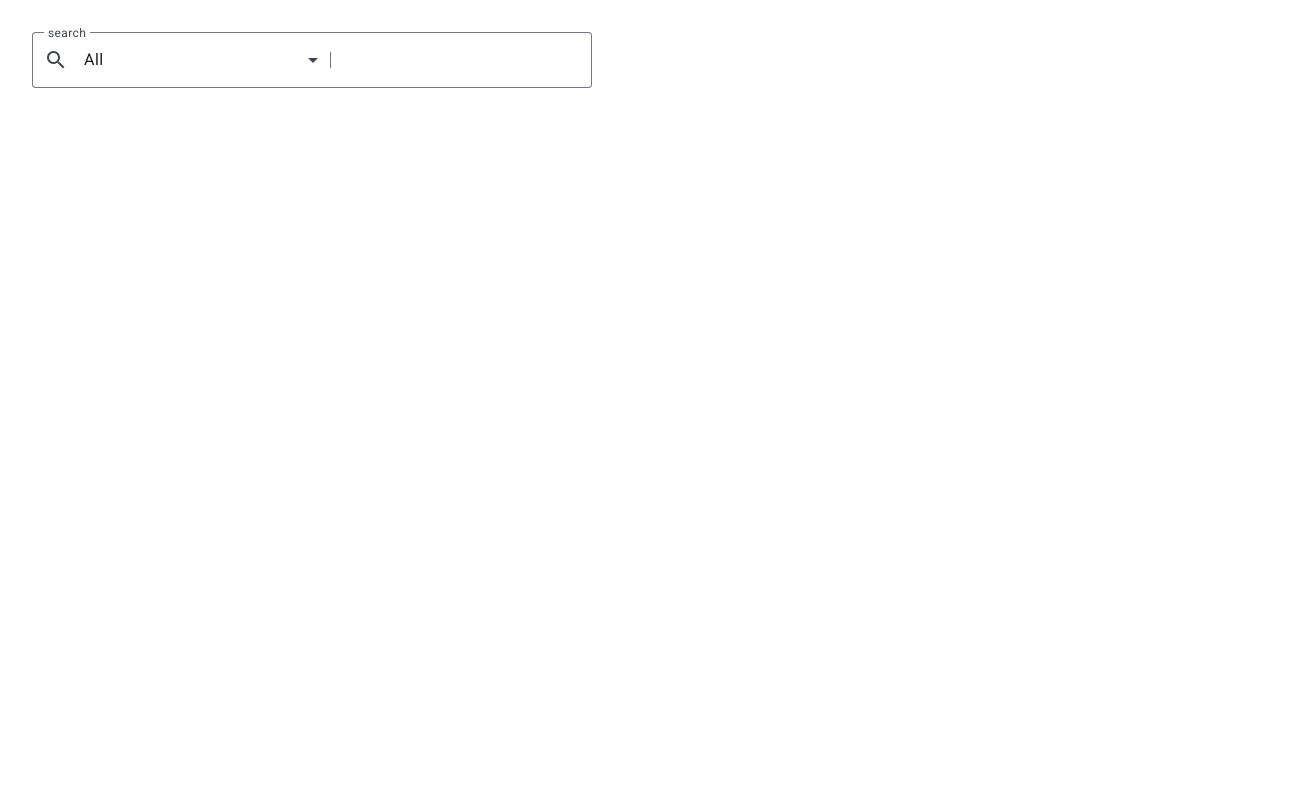
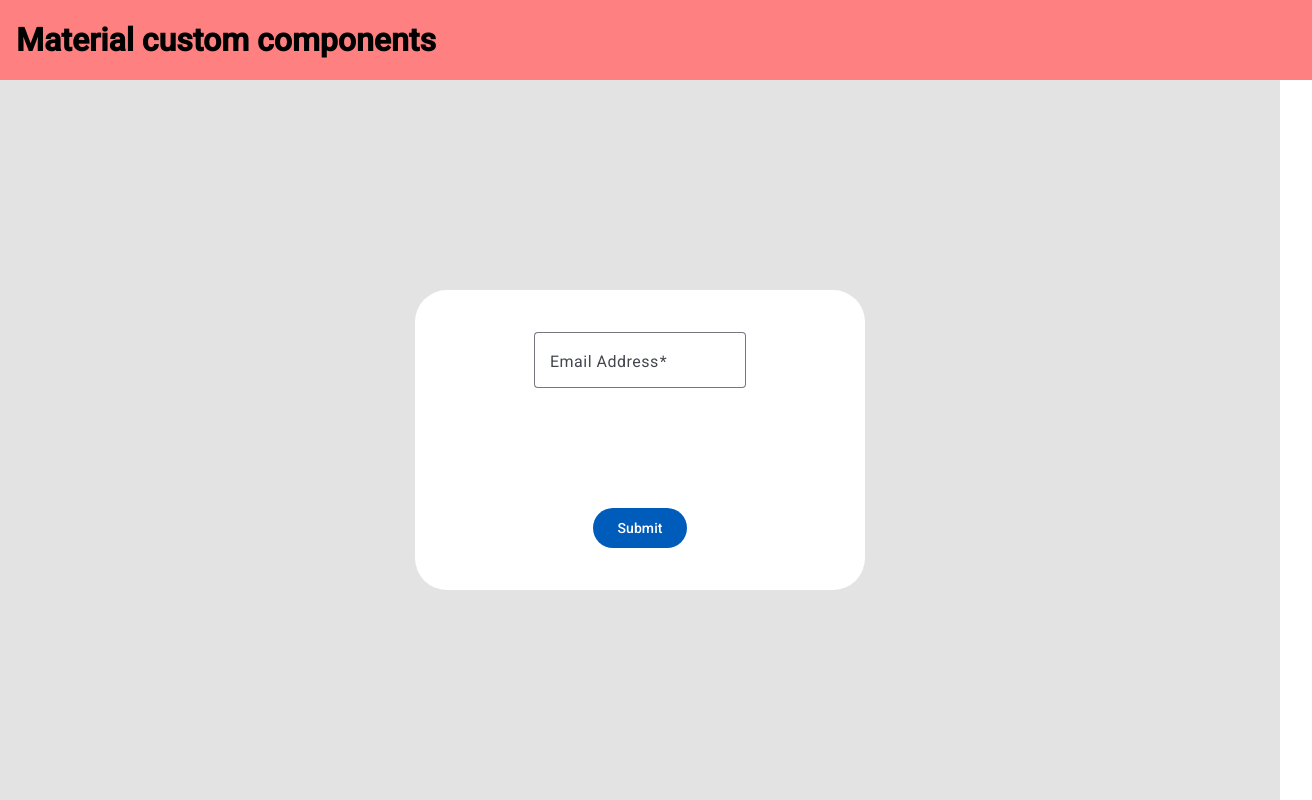
Before and after one commit to hkhodkar/material-custom-components, an Angular app: page / in a window 1280 px wide. Shown: the whole page, 1312 px wide, since content can reach past the window. Built offline with nearby package versions, Linux system fonts and the light colour scheme.

Commit message:
feat: implement custom input component

```diff
--- a/src/app/app.component.html
+++ b/src/app/app.component.html
@@ -1 +1,12 @@
-<app-search-form-field-container />
+<header>
+  <h1>Material custom components</h1>
+</header>
+<form [formGroup]="form" (ngSubmit)="onSubmit()">
+  <app-custom-material-input
+    label="Email Address"
+    type="email"
+    formControlName="email"
+  >
+  </app-custom-material-input>
+  <button mat-flat-button type="submit">Submit</button>
+</form>
--- a/src/app/app.component.scss
+++ b/src/app/app.component.scss
@@ -0,0 +1,25 @@
+:host {
+  display: grid;
+  grid-template-rows: 80px auto;
+  grid-template-columns: auto;
+  height: 100vh;
+  background-color: #e3e3e3;
+  header {
+    padding-inline: 1rem;
+    width: 100%;
+    background: #fe8080;
+  }
+
+  form {
+    place-self: center;
+    border-radius: 2rem;
+    background-color: #fff;
+    width: 450px;
+    display: flex;
+    flex-direction: column;
+    justify-content: space-around;
+    align-items: center;
+    height: 300px;
+    gap: 1rem;
+  }
+}
--- a/src/app/app.component.ts
+++ b/src/app/app.component.ts
@@ -1,13 +1,42 @@
 import { Component } from '@angular/core';
 import { RouterOutlet } from '@angular/router';
-import { SearchFormFieldContainerComponent } from "./search-form-field-container/search-form-field-container.component";
+import { SearchFormFieldContainerComponent } from './search-form-field-container/search-form-field-container.component';
+import {
+  FormGroup,
+  FormControl,
+  Validators,
+  ReactiveFormsModule,
+} from '@angular/forms';
+import { CustomMaterialInputComponent } from './custom-material-input/custom-material-input.component';
+import { MatButtonModule } from '@angular/material/button';
 
 @Component({
   selector: 'app-root',
-  imports: [SearchFormFieldContainerComponent],
+  imports: [ReactiveFormsModule, CustomMaterialInputComponent, MatButtonModule],
   templateUrl: './app.component.html',
-  styleUrl: './app.component.scss'
+  styleUrl: './app.component.scss',
 })
 export class AppComponent {
   title = 'material-custom-components';
+  form!: FormGroup;
+
+  ngOnInit() {
+    this.form = new FormGroup({
+      email: new FormControl('', [
+        Validators.required,
+        Validators.email,
+        Validators.minLength(5),
+        Validators.maxLength(50),
+      ]),
+    });
+  }
+
+  onSubmit() {
+    console.log('asdasdasd');
+
+    if (this.form.valid) {
+      // Process form data...
+      console.log('Form Value:', this.form.value);
+    }
+  }
 }
--- /dev/null
+++ b/src/app/custom-material-input/CustomErrorStateMatcher.ts
@@ -0,0 +1,11 @@
+import { ErrorStateMatcher } from '@angular/material/core';
+import { FormControl, FormGroupDirective, NgForm } from '@angular/forms';
+
+export class CustomErrorStateMatcher implements ErrorStateMatcher {
+  isErrorState(
+    control: FormControl | null,
+    form: FormGroupDirective | NgForm | null
+  ): boolean {
+    return !!(control && control.invalid && (control.dirty || control.touched));
+  }
+}
--- /dev/null
+++ b/src/app/custom-material-input/custom-material-input.component.html
@@ -0,0 +1,35 @@
+<mat-form-field [appearance]="appearance()">
+  <mat-label>{{ label() }}</mat-label>
+
+  <input
+    matInput
+    [type]="type()"
+    [value]="value"
+    (input)="onInput($event)"
+    (blur)="onBlur()"
+    [formControl]="control"
+    [errorStateMatcher]="matcher"
+  />
+
+  <mat-error *ngIf="control?.errors?.['required']">
+    This field is required.
+  </mat-error>
+
+  <mat-error *ngIf="control?.errors?.['email']">
+    Please enter a valid email address.
+  </mat-error>
+
+  <mat-error *ngIf="control?.errors?.['minlength']">
+    Minimum length is
+    {{ control.errors?.['minlength'].requiredLength }} characters.
+  </mat-error>
+
+  <mat-error *ngIf="control?.errors?.['maxlength']">
+    Maximum length is
+    {{ control.errors?.['maxlength'].requiredLength }} characters.
+  </mat-error>
+
+  <mat-error *ngIf="control?.errors?.['customError']">
+    {{ control.errors?.['customError'] }}
+  </mat-error>
+</mat-form-field>
--- /dev/null
+++ b/src/app/custom-material-input/custom-material-input.component.ts
@@ -0,0 +1,99 @@
+import {
+  Component,
+  forwardRef,
+  Input,
+  Optional,
+  Self,
+  ChangeDetectionStrategy,
+  OnInit,
+  inject,
+  input,
+} from '@angular/core';
+import {
+  ControlValueAccessor,
+  NG_VALUE_ACCESSOR,
+  NgControl,
+  FormControl,
+  FormsModule,
+  ReactiveFormsModule,
+} from '@angular/forms';
+import { CommonModule } from '@angular/common';
+import {
+  MatFormFieldAppearance,
+  MatFormFieldModule,
+} from '@angular/material/form-field';
+import { MatInputModule } from '@angular/material/input';
+import { ErrorStateMatcher } from '@angular/material/core';
+import { CustomErrorStateMatcher } from './CustomErrorStateMatcher';
+import { InputTypes } from '../models/input-types';
+
+@Component({
+  selector: 'app-custom-material-input',
+  standalone: true,
+  imports: [
+    CommonModule,
+    FormsModule,
+    ReactiveFormsModule,
+    MatFormFieldModule,
+    MatInputModule,
+  ],
+  templateUrl: './custom-material-input.component.html',
+  styleUrls: ['./custom-material-input.component.scss'],
+  changeDetection: ChangeDetectionStrategy.OnPush,
+  providers: [
+    {
+      provide: ErrorStateMatcher,
+      useClass: CustomErrorStateMatcher,
+    },
+  ],
+})
+export class CustomMaterialInputComponent implements ControlValueAccessor {
+  matcher = inject(ErrorStateMatcher);
+  ngControl = inject(NgControl, { optional: true, self: true });
+
+  value = '';
+  disabled = false;
+  label = input.required<string>();
+  type = input<InputTypes>('text');
+  appearance = input<MatFormFieldAppearance>('outline');
+  placeholder = input<string>();
+
+  private onChange = (value: any) => {};
+  private onTouched = () => {};
+
+  constructor() {
+    if (this.ngControl) {
+      this.ngControl.valueAccessor = this;
+    }
+  }
+
+  get control(): FormControl {
+    return this.ngControl?.control as FormControl;
+  }
+
+  writeValue(value: any): void {
+    this.value = value;
+  }
+
+  registerOnChange(fn: any): void {
+    this.onChange = fn;
+  }
+
+  registerOnTouched(fn: any): void {
+    this.onTouched = fn;
+  }
+
+  setDisabledState(isDisabled: boolean): void {
+    this.disabled = isDisabled;
+  }
+
+  onInput(event: Event) {
+    const input = (event.target as HTMLInputElement).value;
+    this.value = input;
+    this.onChange(input);
+  }
+
+  onBlur() {
+    this.onTouched();
+  }
+}
--- /dev/null
+++ b/src/app/models/input-types.ts
@@ -0,0 +1 @@
+export type InputTypes = 'email' | 'text' | 'number' | 'url';
--- a/src/styles.scss
+++ b/src/styles.scss
@@ -1,4 +1,4 @@
 /* You can add global styles to this file, and also import other style files */
 
-html, body { height: 100%; }
+html, body { width: 100vw; height: 100vh; }
 body { margin: 0; font-family: Roboto, "Helvetica Neue", sans-serif; }
```
Also changed, not shown: src/app/custom-material-input/custom-material-input.component.scss (added), 1 other file (tests, documents, lock files or other folders).
